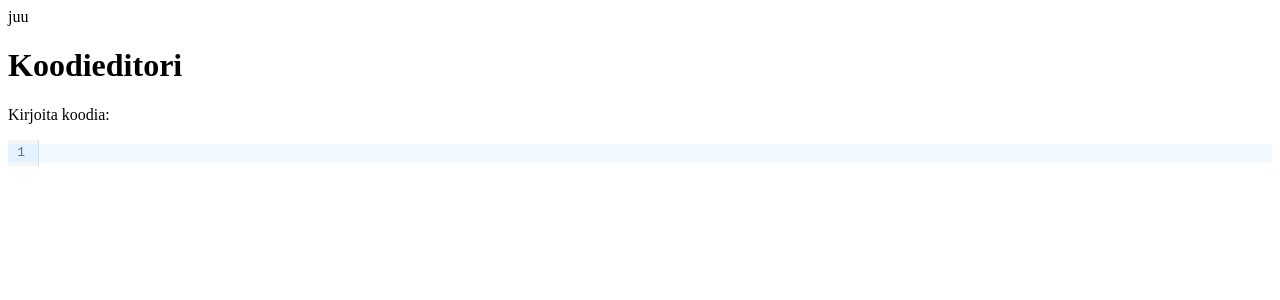
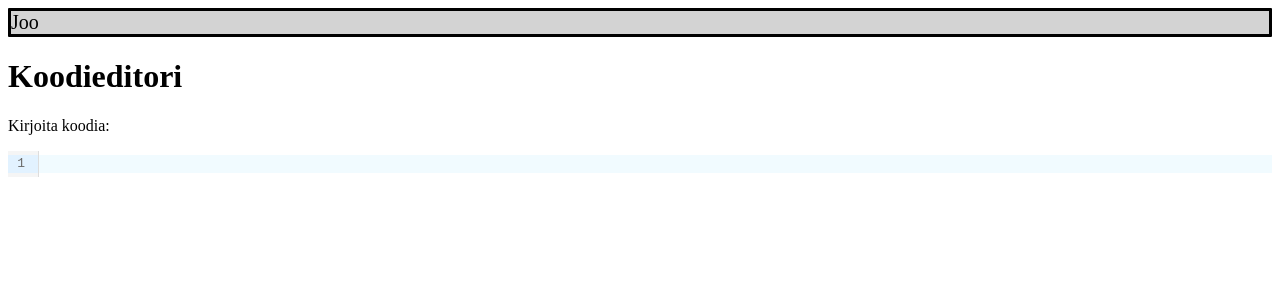
Before and after one commit to robottikoodieditori/ohtuprojekti-robottikoodieditori, a React (Create React App) app in the folder frontend/: page / in a window 1280 px wide. Shown: the top 300 px of the page. Built offline with nearby package versions, Linux system fonts and the light colour scheme; no server answers.

Commit message:
Refactor react components

```diff
--- a/frontend/src/App.js
+++ b/frontend/src/App.js
@@ -1,7 +1,6 @@
 import React, { useState, useEffect } from "react";
 import comms from "./services/comms"
 import EditorView from "./components/editorview";
-import CodeMirror from "@uiw/react-codemirror";
 
 
 function App() {
@@ -22,20 +21,12 @@ function App() {
 
     const onChange = React.useCallback((value, viewUpdate) => {
         changeEditorValue(value)
+        console.log(value)
       }, []);
 
     return (
-        <div className="App">
-            <EditorView/>
-            {console.log(editorValue)}
-            <header className="App-header">
-                <h1>Koodieditori</h1>
-                <p>{data.date}</p>
-                <p>Kirjoita koodia:</p>
-            </header>
-            <CodeMirror
-            onChange={onChange}
-            />
+        <div>
+            <EditorView eventHandler={onChange} data={data}/>
         </div>
     );
 }
--- /dev/null
+++ b/frontend/src/components/editor.js
@@ -0,0 +1,13 @@
+import CodeMirror from '@uiw/react-codemirror';
+
+const Editor = (props) => {
+    return (
+        <div>
+            <CodeMirror
+            onChange={props.eventHandler}
+            />
+        </div>
+    )
+}
+
+export default Editor;
--- a/frontend/src/components/editorview.js
+++ b/frontend/src/components/editorview.js
@@ -1,7 +1,17 @@
-const EditorView = () => {
+import Navbar from "./navbar";
+import Editor from "./editor";
+
+
+const EditorView = (props) => {
     return (
         <div>
-            juu
+            <Navbar/>
+            <header className="App-header">
+                <h1>Koodieditori</h1>
+                <p>{props.data.date}</p>
+                <p>Kirjoita koodia:</p>
+            </header>
+            <Editor eventHandler={props.eventHandler}/>
         </div>
     )
 }
--- /dev/null
+++ b/frontend/src/components/navbar.js
@@ -0,0 +1,11 @@
+import '../index.css'
+
+const Navbar = () => {
+    return (
+        <div className={'navbar'}>
+            Joo
+        </div>
+    );
+}
+
+export default Navbar;
--- /dev/null
+++ b/frontend/src/index.css
@@ -0,0 +1,12 @@
+
+
+.navbar {
+    color: black;
+    background: lightgrey;
+    font-size: 20px;
+    border-style: solid;
+    border-radius: 1px;
+    margin-left: 0px;
+    margin-top: 0px;
+    margin-right: 0px;
+}
--- a/frontend/src/index.js
+++ b/frontend/src/index.js
@@ -1,6 +1,7 @@
 import React from 'react';
 import ReactDOM from 'react-dom/client';
 import App from './App';
+import './index.css'
 
 const root = ReactDOM.createRoot(document.getElementById('root'));
 root.render(
```
